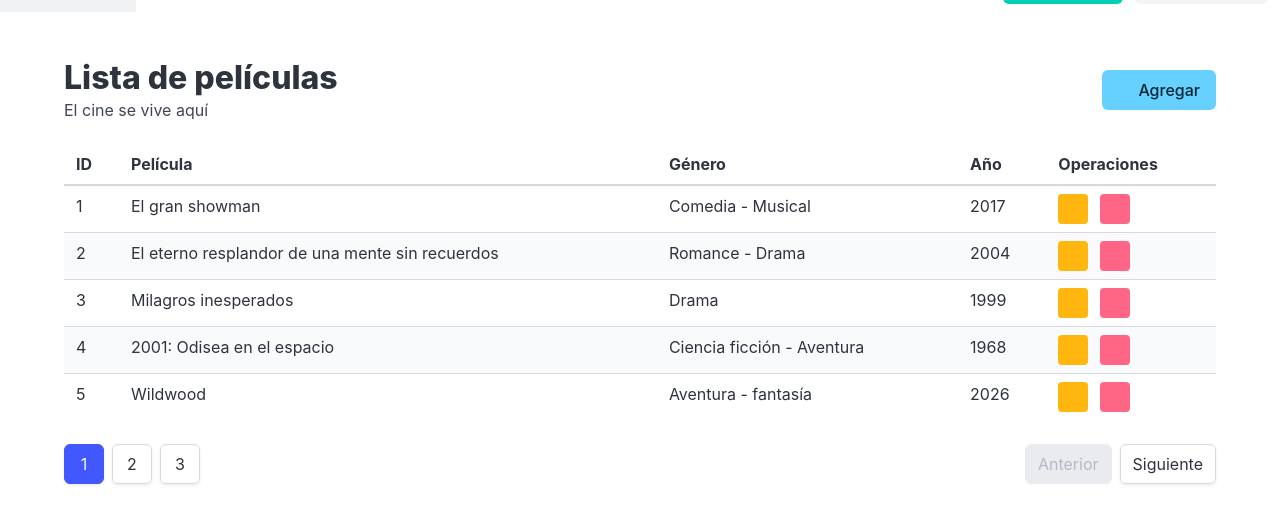
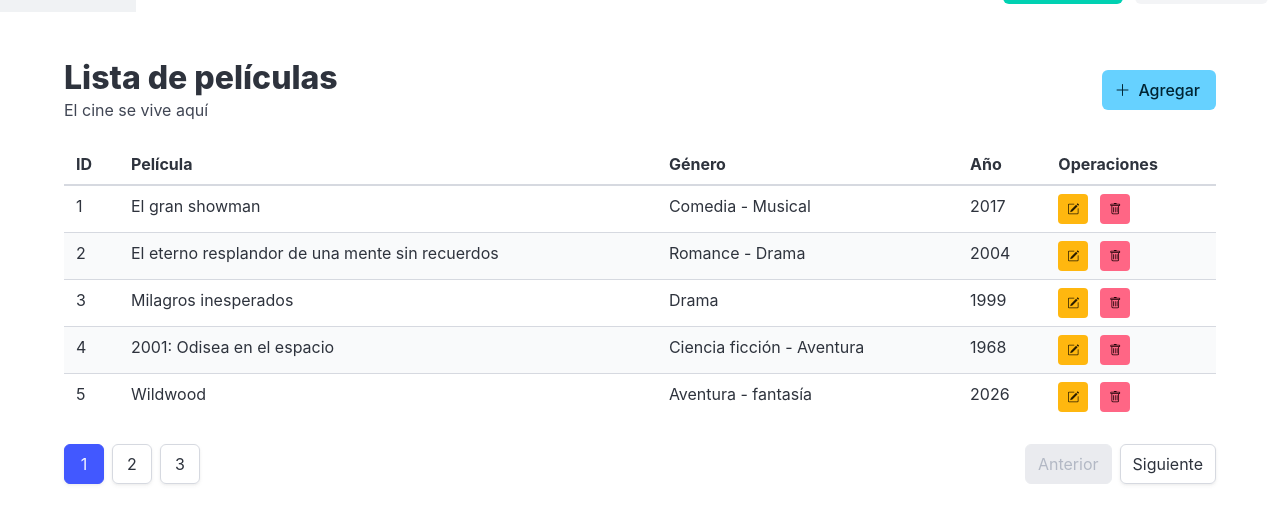
Before and after one commit to mariopopplio22-star/Tarea09, a plain HTML site: page index.html in a window 1280 px wide. Shown: the part 44-568 px from the top of the page. Drawn offline with nearby package versions, Linux system fonts and the light colour scheme.

Commit message:
Cargar íconos

```diff
--- a/index.html
+++ b/index.html
@@ -4,9 +4,11 @@
 <head>
     <meta charset="UTF-8" />
     <meta name="viewport" content="width=device-width, initial-scale=1.0" />
-    <title>Catálogo de Películas - Bulma</title>
+    <title>Catálogo de Películas</title>
+    <!-- Para poder utilizar Bulma -->
     <link rel="stylesheet" href="https://cdn.jsdelivr.net/npm/bulma@1.0.4/css/bulma.min.css" />
-    <!-- Para poder utilizar Bulma -->
+    <!-- Los íconos los sacamos de Bootstrap -->
+    <link rel="stylesheet" href="https://cdn.jsdelivr.net/npm/bootstrap-icons@1.11.3/font/bootstrap-icons.min.css" />
 </head>
 
 <body>
```
